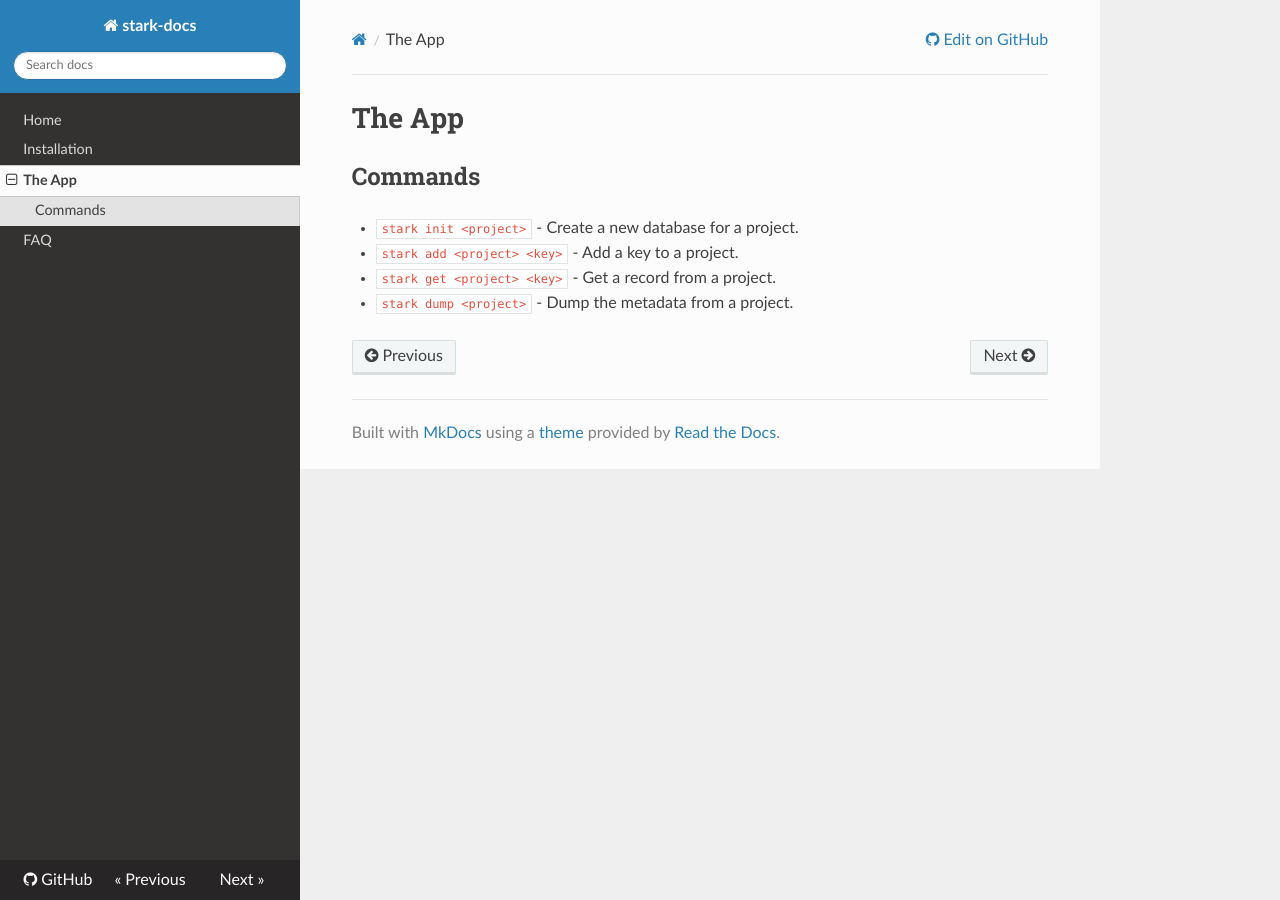
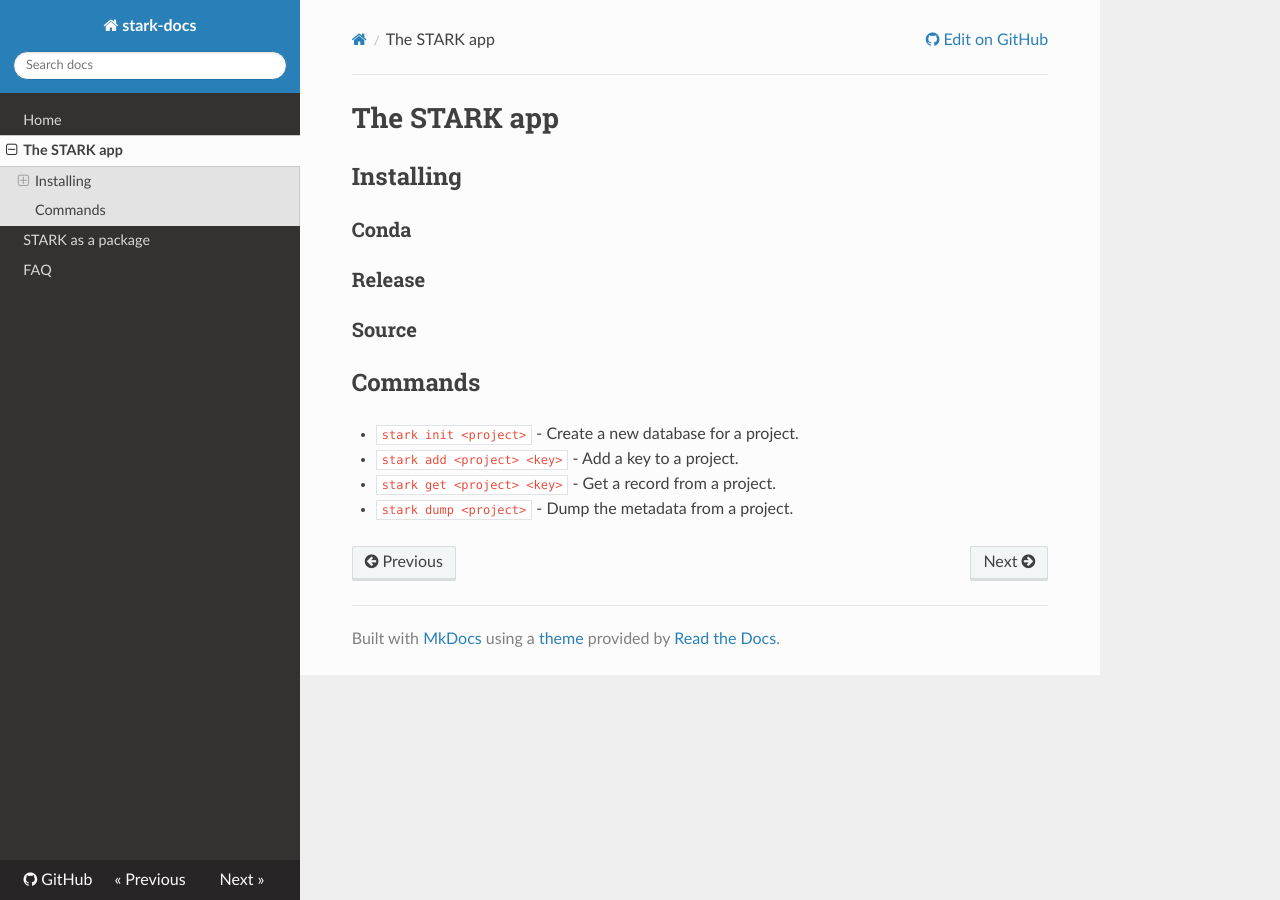
Before and after one commit to will-rowe/stark, an MkDocs documentation site: the page built from docs/app.md, in a window 1280 px wide. Built offline with MkDocs 1.6.1, drawn with Linux system fonts in a browser that asks for light colours; nearby versions of some CDN libraries.

Commit message:
adding docs

```diff
--- a/docs/app.md
+++ b/docs/app.md
@@ -1,4 +1,12 @@
-# The App
+# The STARK app
+
+## Installing
+
+### Conda
+
+### Release
+
+### Source
 
 ## Commands
 
--- a/mkdocs.yml
+++ b/mkdocs.yml
@@ -3,7 +3,7 @@ repo_url: https://github.com/will-rowe/stark
 site_author: Will Rowe
 nav:
   - Home: index.md
-  - Installation: installation.md
-  - The App: app.md
+  - The STARK app: app.md
+  - STARK as a package: package.md
   - FAQ: faq.md
 theme: readthedocs
```
Also changed, not shown: README.md (+7 -68 lines), docs/faq.md (+8 -0 lines), docs/index.md (+0 -2 lines), docs/installation.md (deleted, +0 -29 lines), docs/package.md (added, +59 -0 lines).
